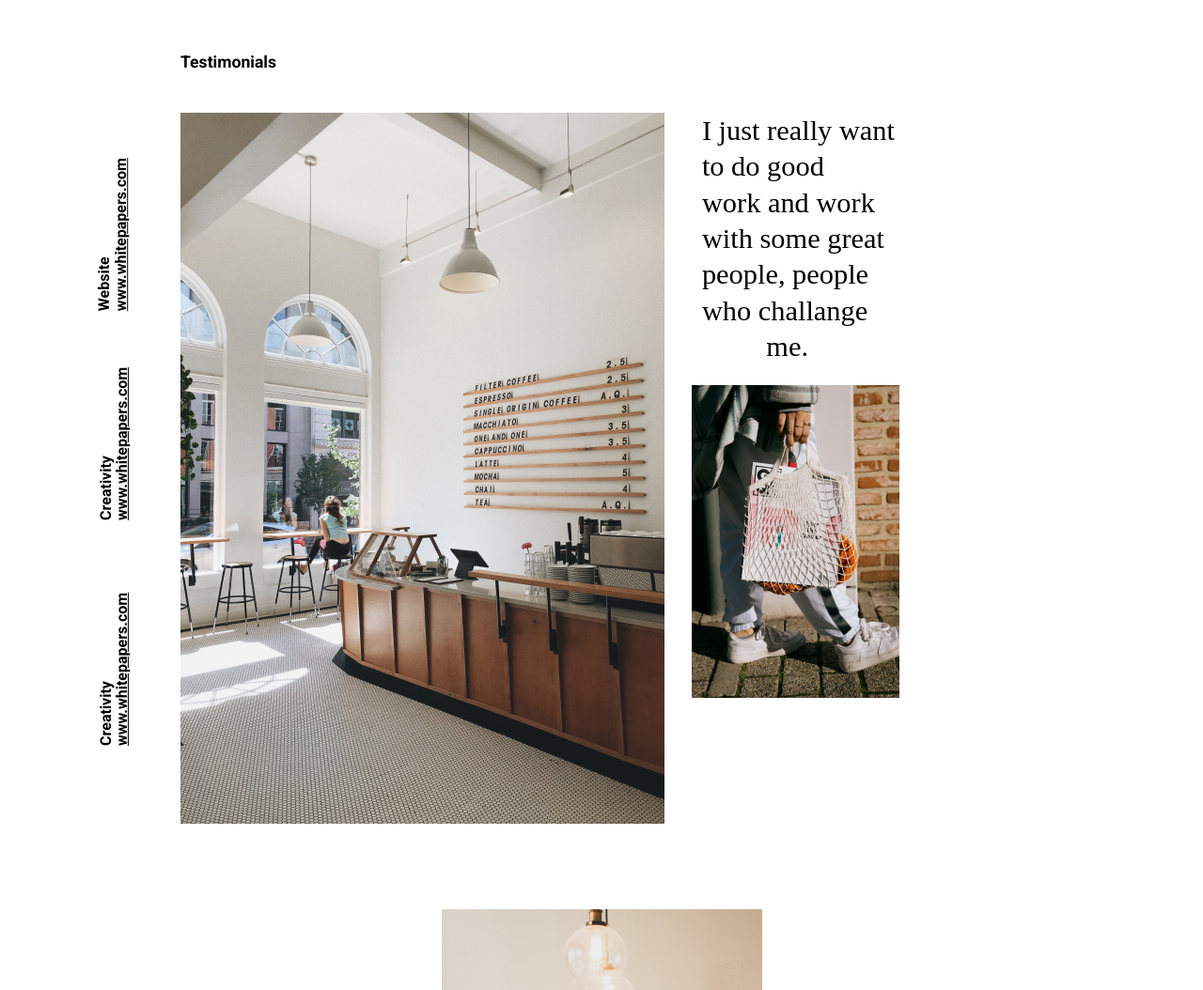
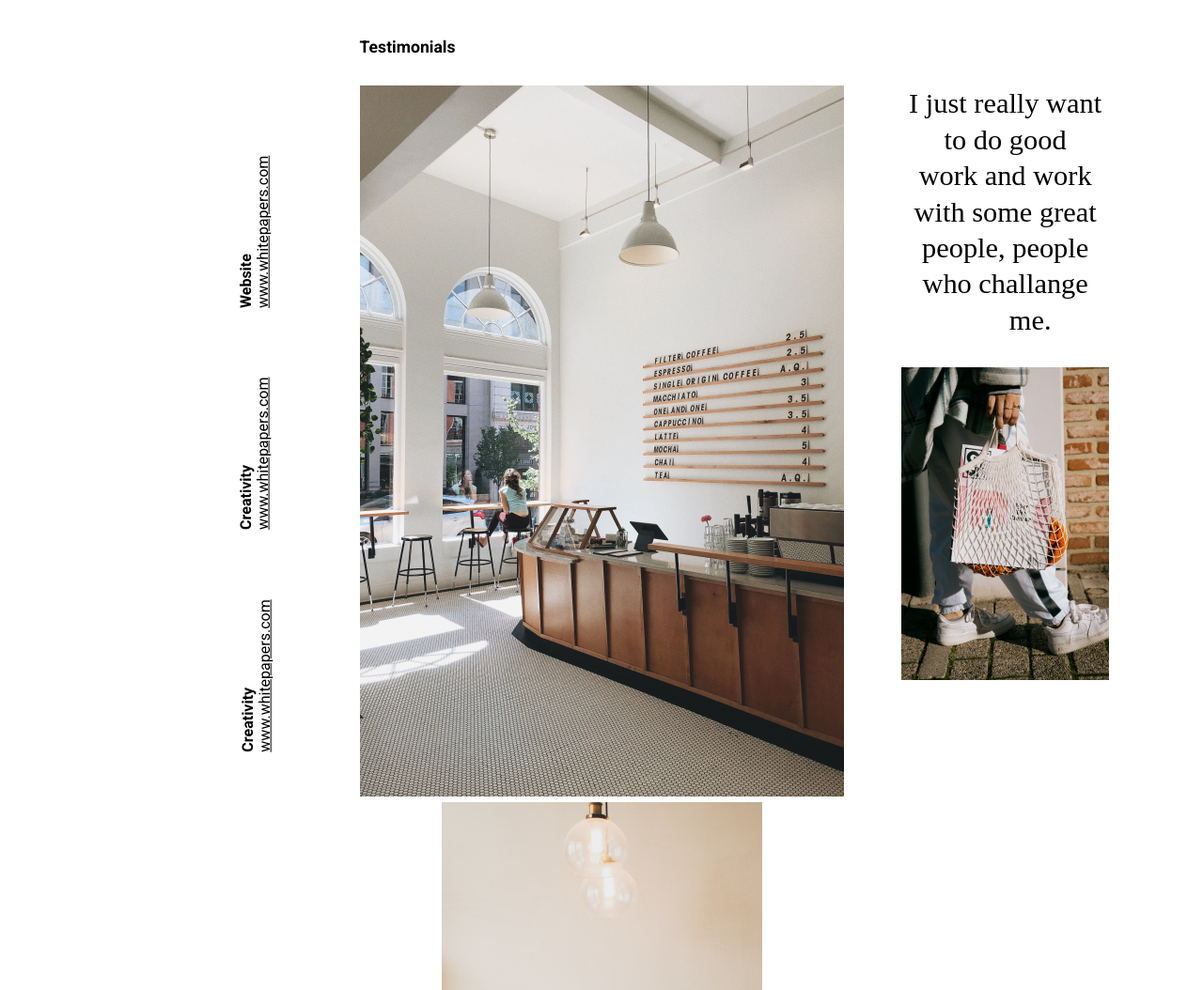
Before and after one commit to romirov/otus-css-omirov, a plain HTML site: page index.html in a window 1280 px wide. Shown: the part 3680-4734 px from the top of the page at 94% size. Drawn offline with Linux system fonts and the light colour scheme.

Commit message:
changed centring testimonials-section

```diff
--- a/index.html
+++ b/index.html
@@ -97,17 +97,16 @@
                 <a class="description" href="#www.whitepapers.com">www.whitepapers.com</a>
             </div>
 
-            <div class="testimonials-site-creativity">
+            <div class="testimonials-site-creativity1">
                 <p>Creativity</p>
                 <a class="description" href="#www.whitepapers.com">www.whitepapers.com</a>
             </div>
 
-            <div class="testimonials-site-creativity">
+            <div class="testimonials-site-creativity2">
                 <p >Creativity</p>
                 <a class="description" href="#www.whitepapers.com">www.whitepapers.com</a>
             </div>
         </div>
-
 
 
         <div class="testimonials-main-img">
@@ -121,7 +120,7 @@
                 with some great<br>
                 people, people<br>
                 who challange<br>
-                &nbsp;&nbsp;&nbsp;&nbsp;&nbsp;&nbsp;&nbsp;&nbsp;&nbsp;me.</p>
+                &nbsp;&nbsp;&nbsp;&nbsp;&nbsp;&nbsp;&nbsp;me.</p>
             <img src="img/sinitta-leunen-YaReHIzNdRw-unsplash 1.png" alt="">
         </div>
     </section>
--- a/styles/style.css
+++ b/styles/style.css
@@ -149,16 +149,16 @@ body {
 .testimonials-section {
   display: grid;
   margin-bottom: 8rem;
-  grid-template-columns: 15% 1fr 1fr;
-  grid-template-rows: 10% 30% 30% 30%;
-  justify-items: stretch;
+  grid-template-columns: 1fr 1fr 1fr;
+  grid-template-rows: repeat(2, auto-fit);
+  width: auto;
+  margin: auto;
 }
 
 .testimonials-section-header {
   grid-column: 2;
-  text-align: start;
-  align-items: center;
-  padding-top: 3%;
+  justify-self: left;
+  margin-bottom: 6%;
 }
 
 .testimonials-header {
@@ -170,40 +170,49 @@ body {
 
 .testimonials-sites{
   grid-column: 1;
-  grid-row: 2/5;
-  display: flexbox;
+  grid-row: 2;
   display: grid;
-  grid-template-columns: 1fr;
-  grid-template-rows: 1fr 1fr 1fr;
+  grid-template-rows: repeat(3, 1fr);
   font-family: 'Roboto', sans-serif;
   font-weight: 700;
   font-size: 1rem;
   line-height: 1.1rem;
+  justify-items: end;
   text-align: left;
 }
 
 .testimonials-site-website {
-  margin-left: 5%;
-  padding-top: 63%;
+  grid-row: 1;
+  padding-right: 15%;
+  padding-top: 28%;
   transform: rotate(-90deg);
 }
 
-.testimonials-site-creativity {
-  padding-top: 55%;
-  margin-left: 23%;
+.testimonials-site-creativity1 {
+  grid-row: 2;
+  padding-right: 5%;
+  padding-top: 23%;
+  transform: rotate(-90deg);
+}
+
+.testimonials-site-creativity2 {
+  grid-row: 3;
+  padding-left: 4%;
+  padding-top: 23%;
   transform: rotate(-90deg);
 }
 
 .testimonials-main-img {
   grid-column: 2;
-  grid-row: 2/4;
+  grid-row: 2;
   justify-self: left;
 }
 
 .testimonials-quote {
   grid-column: 3;
-  grid-row: 2/3;
-  text-align: left;
+  grid-row: 2;
+  justify-self: center;
+  margin-right: 10%;
 }
 
 .quote {
@@ -212,12 +221,12 @@ body {
   line-height: 2.4rem;
   font-weight: 400;
   color: #000000;
-  margin-bottom: 4%;
-  padding-left: 2%;
+  margin-bottom: 14%;
 }
 
 .description {
   font-family: 'Roboto', sans-serif;
+  font-weight: 400;
   font-size: 1rem;
   line-height: 1.1rem;
   color: #000000;
```
